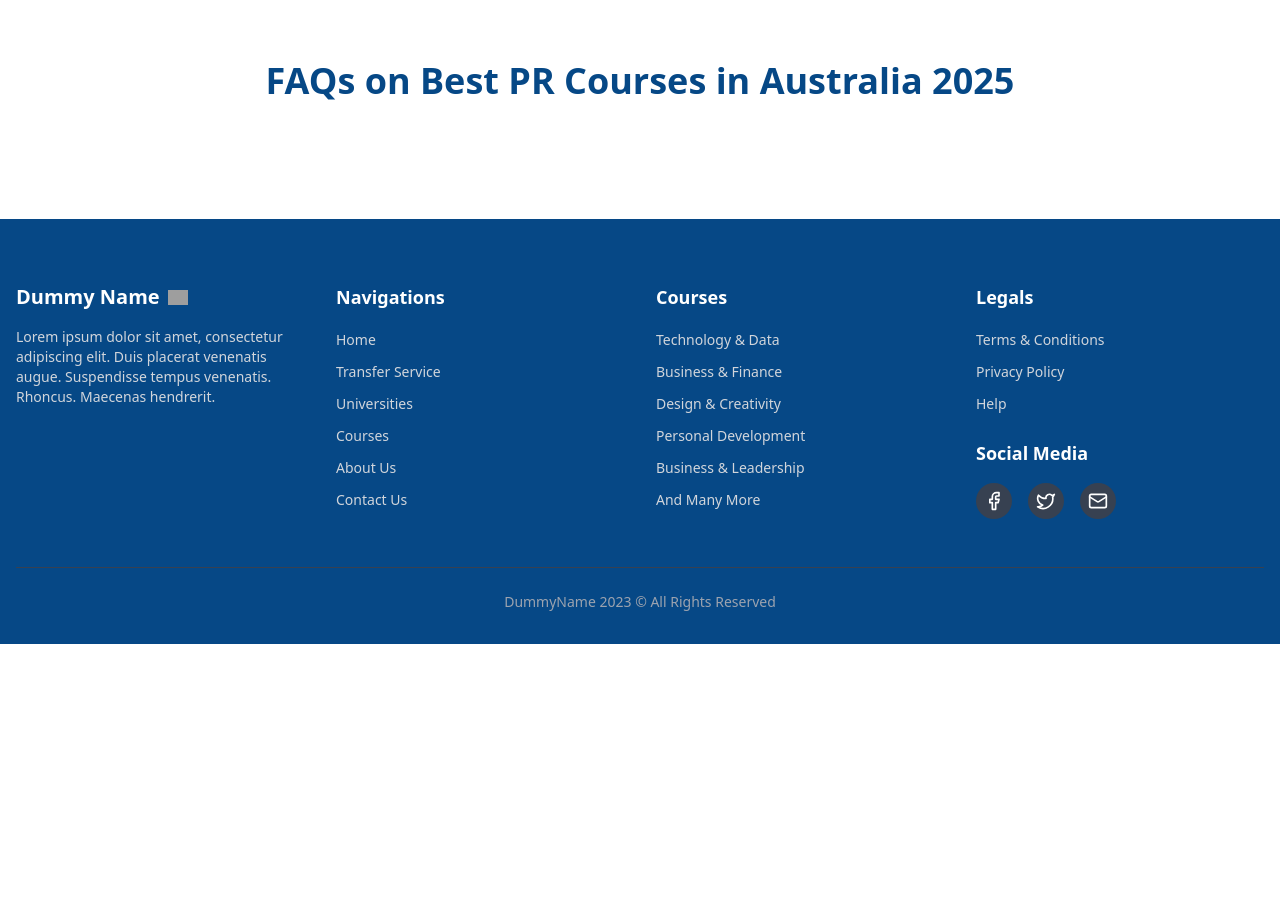
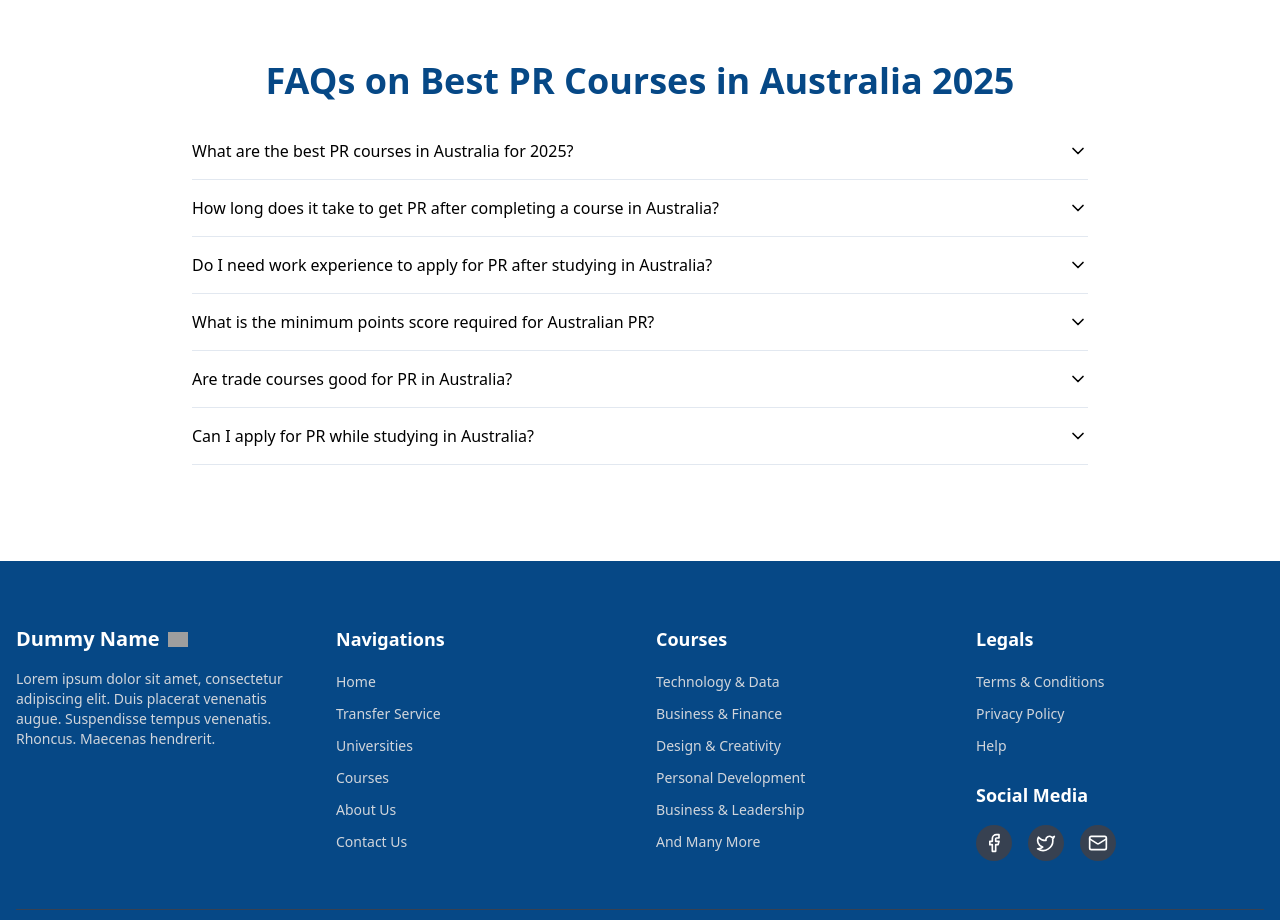
Before and after one commit to Manujdixit/eduscholar, a Next.js app in the folder frontend/: page /pr-path in a window 1280 px wide. Shown: the part 4500-5420 px from the top of the page. Before the commit the page ends 5144 px from the top, so only its background shows below. Built offline with nearby package versions, Linux system fonts and the light colour scheme; no server answers; grey boxes are pictures that could not be loaded.

Commit message:
accordian

```diff
--- a/frontend/app/pr-path/page.tsx
+++ b/frontend/app/pr-path/page.tsx
@@ -7,6 +7,12 @@ import {
   CircleDollarSign,
 } from "lucide-react";
 import PrApplicationSteps from "@/components/PrApplicationsSteps";
+import {
+  Accordion,
+  AccordionItem,
+  AccordionTrigger,
+  AccordionContent,
+} from "@/components/ui/radix-accordion";
 
 export default function PrPath() {
   return (
@@ -294,13 +300,95 @@ export default function PrPath() {
         </div>
 
         <div className="container pb-24">
-          {" "}
           <div className="flex-1">
             <h2 className="text-h1 text-blue-800 mb-6 text-center">
               FAQs on Best PR Courses in Australia 2025
             </h2>
 
-            <div className="text-body text-gray-950"></div>
+            <div className="max-w-4xl mx-auto">
+              <Accordion type="single" collapsible className="w-full">
+                <AccordionItem value="item-1">
+                  <AccordionTrigger>
+                    What are the best PR courses in Australia for 2025?
+                  </AccordionTrigger>
+                  <AccordionContent>
+                    The best PR courses in Australia for 2025 include Nursing,
+                    Engineering, Information Technology, Accounting, Teaching,
+                    Social Work, and various trade courses like Plumbing and
+                    Electrical work. These courses are aligned with Australia's
+                    skilled occupation lists and offer strong pathways to
+                    permanent residency.
+                  </AccordionContent>
+                </AccordionItem>
+
+                <AccordionItem value="item-2">
+                  <AccordionTrigger>
+                    How long does it take to get PR after completing a course in
+                    Australia?
+                  </AccordionTrigger>
+                  <AccordionContent>
+                    The time to obtain PR varies depending on your course,
+                    points score, and visa category. Generally, it can take
+                    12-24 months after graduation, provided you meet all
+                    requirements including work experience, English proficiency,
+                    and skills assessment.
+                  </AccordionContent>
+                </AccordionItem>
+
+                <AccordionItem value="item-3">
+                  <AccordionTrigger>
+                    Do I need work experience to apply for PR after studying in
+                    Australia?
+                  </AccordionTrigger>
+                  <AccordionContent>
+                    Yes, most PR pathways require relevant work experience. The
+                    amount varies by occupation - typically 1-3 years of skilled
+                    work experience in your field of study. Some occupations may
+                    have specific requirements, so it's important to check the
+                    current skilled occupation lists.
+                  </AccordionContent>
+                </AccordionItem>
+
+                <AccordionItem value="item-4">
+                  <AccordionTrigger>
+                    What is the minimum points score required for Australian PR?
+                  </AccordionTrigger>
+                  <AccordionContent>
+                    The minimum points score for SkillSelect is 65 points, but
+                    competitive scores are typically higher (80-90+ points)
+                    depending on your occupation. Points are awarded for age,
+                    English proficiency, educational qualifications, work
+                    experience, and other factors.
+                  </AccordionContent>
+                </AccordionItem>
+
+                <AccordionItem value="item-5">
+                  <AccordionTrigger>
+                    Are trade courses good for PR in Australia?
+                  </AccordionTrigger>
+                  <AccordionContent>
+                    Yes, trade courses are excellent for PR in Australia.
+                    Occupations like plumbing, electrical work, carpentry, and
+                    automotive trades are in high demand. Trade courses are
+                    shorter in duration, cost-effective, and offer good
+                    employment prospects with competitive salaries.
+                  </AccordionContent>
+                </AccordionItem>
+
+                <AccordionItem value="item-6">
+                  <AccordionTrigger>
+                    Can I apply for PR while studying in Australia?
+                  </AccordionTrigger>
+                  <AccordionContent>
+                    You can prepare your PR application while studying, but you
+                    typically need to complete your qualification first. You'll
+                    need to complete skills assessment, gather required
+                    documents, and ensure you meet all criteria before
+                    submitting your Expression of Interest (EOI).
+                  </AccordionContent>
+                </AccordionItem>
+              </Accordion>
+            </div>
           </div>
         </div>
       </div>
--- /dev/null
+++ b/frontend/components/ui/radix-accordion.tsx
@@ -0,0 +1,198 @@
+"use client";
+
+import * as React from "react";
+import * as AccordionPrimitive from "@radix-ui/react-accordion";
+import { ChevronDown } from "lucide-react";
+import { motion, AnimatePresence, type Transition } from "motion/react";
+
+import { cn } from "@/lib/utils";
+
+interface AccordionItemContextType {
+  isOpen: boolean;
+  setIsOpen: (open: boolean) => void;
+}
+
+const AccordionItemContext = React.createContext<
+  AccordionItemContextType | undefined
+>(undefined);
+
+const useAccordionItem = (): AccordionItemContextType => {
+  const context = React.useContext(AccordionItemContext);
+  if (!context) {
+    throw new Error("useAccordionItem must be used within an AccordionItem");
+  }
+  return context;
+};
+
+type AccordionProps = React.ComponentPropsWithoutRef<
+  typeof AccordionPrimitive.Root
+>;
+
+const Accordion = AccordionPrimitive.Root;
+
+type AccordionItemProps = React.ComponentPropsWithoutRef<
+  typeof AccordionPrimitive.Item
+> & {
+  children: React.ReactNode;
+};
+
+const AccordionItem = React.forwardRef<
+  React.ElementRef<typeof AccordionPrimitive.Item>,
+  AccordionItemProps
+>(({ className, children, ...props }, ref) => {
+  const [isOpen, setIsOpen] = React.useState(false);
+
+  return (
+    <AccordionPrimitive.Item
+      ref={ref}
+      className={cn("border-b", className)}
+      {...props}
+    >
+      <AccordionItemContext.Provider value={{ isOpen, setIsOpen }}>
+        {children}
+      </AccordionItemContext.Provider>
+    </AccordionPrimitive.Item>
+  );
+});
+AccordionItem.displayName = "AccordionItem";
+
+type AccordionTriggerProps = React.ComponentPropsWithoutRef<
+  typeof AccordionPrimitive.Trigger
+> & {
+  transition?: Transition;
+};
+
+const AccordionTrigger = React.forwardRef<
+  React.ElementRef<typeof AccordionPrimitive.Trigger>,
+  AccordionTriggerProps
+>(
+  (
+    {
+      className,
+      children,
+      transition = { type: "spring", stiffness: 150, damping: 17 },
+      ...props
+    },
+    ref
+  ) => {
+    const triggerRef = React.useRef<HTMLButtonElement | null>(null);
+    const { isOpen, setIsOpen } = useAccordionItem();
+
+    React.useEffect(() => {
+      const node = triggerRef.current;
+      if (!node) return;
+
+      const observer = new MutationObserver((mutationsList) => {
+        mutationsList.forEach((mutation) => {
+          if (mutation.attributeName === "data-state") {
+            const currentState = node.getAttribute("data-state");
+            setIsOpen(currentState === "open");
+          }
+        });
+      });
+      observer.observe(node, {
+        attributes: true,
+        attributeFilter: ["data-state"],
+      });
+      const initialState = node.getAttribute("data-state");
+      setIsOpen(initialState === "open");
+      return () => {
+        observer.disconnect();
+      };
+    }, [setIsOpen]);
+
+    return (
+      <AccordionPrimitive.Header className="flex">
+        <AccordionPrimitive.Trigger
+          ref={(node) => {
+            triggerRef.current = node;
+            if (typeof ref === "function") {
+              ref(node);
+            } else if (ref) {
+              (ref as React.RefObject<HTMLButtonElement | null>).current = node;
+            }
+          }}
+          className={cn(
+            "flex flex-1 items-center justify-between py-4 font-medium hover:underline",
+            className
+          )}
+          {...props}
+        >
+          {children}
+          <motion.div
+            animate={{ rotate: isOpen ? 180 : 0 }}
+            transition={transition}
+          >
+            <ChevronDown className="size-5 shrink-0" />
+          </motion.div>
+        </AccordionPrimitive.Trigger>
+      </AccordionPrimitive.Header>
+    );
+  }
+);
+AccordionTrigger.displayName = "AccordionTrigger";
+
+type AccordionContentProps = React.ComponentPropsWithoutRef<
+  typeof AccordionPrimitive.Content
+> & {
+  transition?: Transition;
+};
+
+const AccordionContent = React.forwardRef<
+  React.ElementRef<typeof AccordionPrimitive.Content>,
+  AccordionContentProps
+>(
+  (
+    {
+      className,
+      children,
+      transition = { type: "spring", stiffness: 150, damping: 17 },
+      ...props
+    },
+    ref
+  ) => {
+    const { isOpen } = useAccordionItem();
+
+    return (
+      <AnimatePresence>
+        {isOpen && (
+          <AccordionPrimitive.Content forceMount {...props}>
+            <motion.div
+              key="accordion-content"
+              initial={{ height: 0, opacity: 0, "--mask-stop": "0%" }}
+              animate={{ height: "auto", opacity: 1, "--mask-stop": "100%" }}
+              exit={{ height: 0, opacity: 0, "--mask-stop": "0%" }}
+              transition={transition}
+              style={{
+                maskImage:
+                  "linear-gradient(black var(--mask-stop), transparent var(--mask-stop))",
+                WebkitMaskImage:
+                  "linear-gradient(black var(--mask-stop), transparent var(--mask-stop))",
+              }}
+              className="overflow-hidden"
+              ref={ref}
+            >
+              <div className={cn("pb-4 pt-0 text-sm", className)}>
+                {children}
+              </div>
+            </motion.div>
+          </AccordionPrimitive.Content>
+        )}
+      </AnimatePresence>
+    );
+  }
+);
+AccordionContent.displayName = "AccordionContent";
+
+export {
+  Accordion,
+  AccordionItem,
+  AccordionTrigger,
+  AccordionContent,
+  useAccordionItem,
+  type AccordionItemContextType,
+  type AccordionProps,
+  type AccordionItemProps,
+  type AccordionTriggerProps,
+  type AccordionContentProps,
+};
--- a/frontend/package.json
+++ b/frontend/package.json
@@ -9,6 +9,7 @@
     "lint": "next lint"
   },
   "dependencies": {
+    "@radix-ui/react-accordion": "^1.2.11",
     "@radix-ui/react-dialog": "^1.1.14",
     "@radix-ui/react-select": "^2.2.5",
     "@radix-ui/react-slot": "^1.2.3",
@@ -19,6 +20,7 @@
     "class-variance-authority": "^0.7.1",
     "clsx": "^2.1.1",
     "lucide-react": "^0.507.0",
+    "motion": "^12.18.1",
     "next": "15.3.1",
     "next-themes": "^0.4.6",
     "react": "^18.3.1",
```
Also changed, not shown: 1 other file (tests, documents, lock files or other folders).
